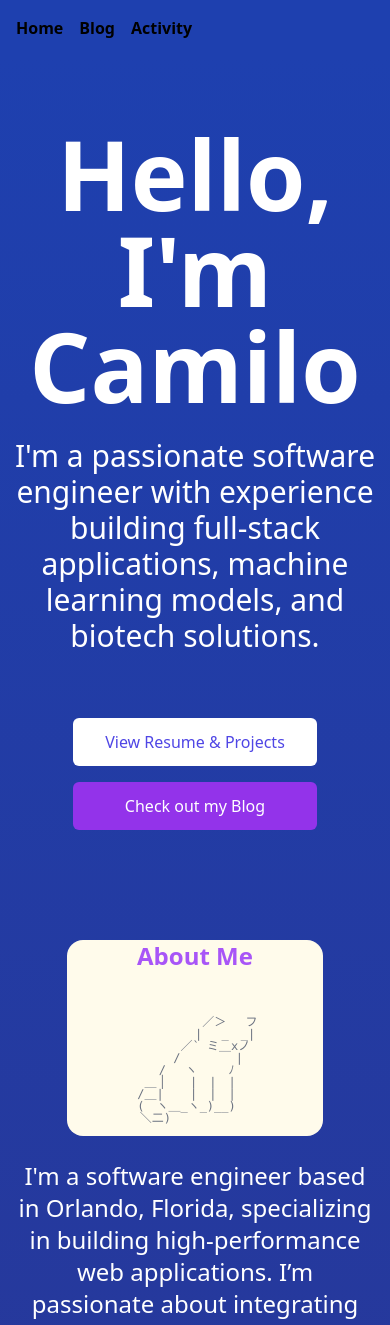
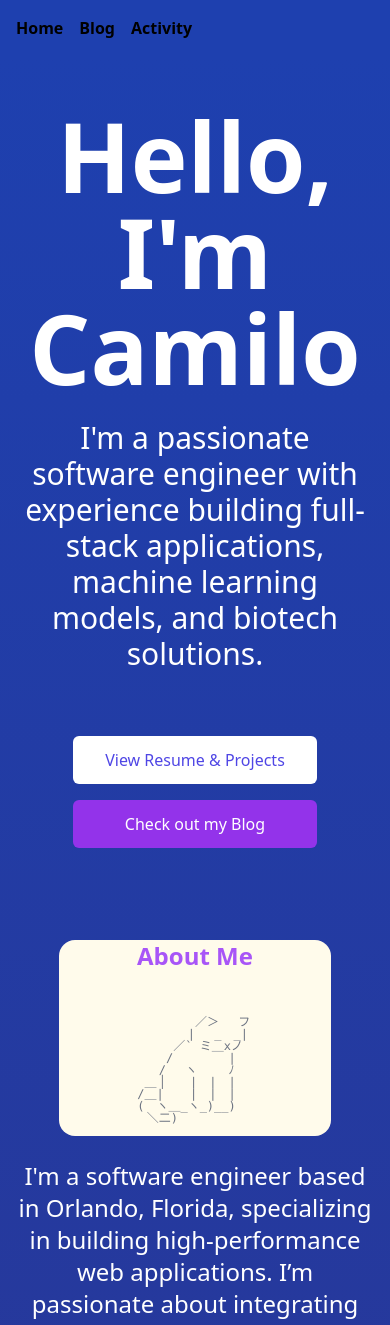
Before and after one commit to Noway-code/timetocook, a Next.js app: page / in a window 390 px wide. Shown: the top 1325 px of the page. Built offline with nearby package versions, Linux system fonts and the light colour scheme.

Commit message:
Realized how to make sure cat doesn't get messed up on mobile

```diff
--- a/src/app/page.js
+++ b/src/app/page.js
@@ -99,13 +99,13 @@ export default function Home() {
 						Hello, I&apos;m Camilo
 					</motion.h1>
 
-					<p className="text-3xl max-w-3xl mb-6">
+					<p className="text-3xl max-w-3xl mb-6 mx-4">
 						I&apos;m a passionate software engineer with experience building full-stack applications, machine learning models, and biotech
 						solutions.
 					</p>
 
 
-					<div className="mt-10 flex flex-col sm:flex-row sm:justify-center lg:justify-start space-y-4 sm:space-y-0 sm:space-x-4">
+					<div className="mt-10  flex flex-col sm:flex-row sm:justify-center lg:justify-start space-y-4 sm:space-y-0 sm:space-x-4">
 						<ScrollLink
 							to="resume-projects-section"
 							smooth={true}
@@ -136,18 +136,18 @@ export default function Home() {
 							<div className="text-purple-500 font-bold lg:ml-8 text-2xl md:text-4xl mb-4 md:mb-0 lg:px-32">
 								About Me
 							</div>
-							<code className="block text-xs md:text-lg mt-4 md:mt-0 text-gray-500 font-mono leading-none whitespace-pre-wrap">
+							<code className="block text-xs md:text-lg mt-4 mx-2 md:mt-0 text-gray-500 font-mono leading-none whitespace-pre-wrap">
 
 								{`
-                ／＞　 フ
-                 | 　_　_|
-             ／\` ミ＿xノ
-            /　　　　 |
+                 ／＞　 フ
+                | 　_　_|
+              ／\` ミ＿xノ
+             /　　　　 |
             /　 ヽ　　 ﾉ
             │　　|　|　|
          /￣|　  |　|　|
 		 (￣ヽ＿_ヽ_)__)
-		  ＼二)
+		   ＼二)
     `}
 							</code>
 						</div>
```
